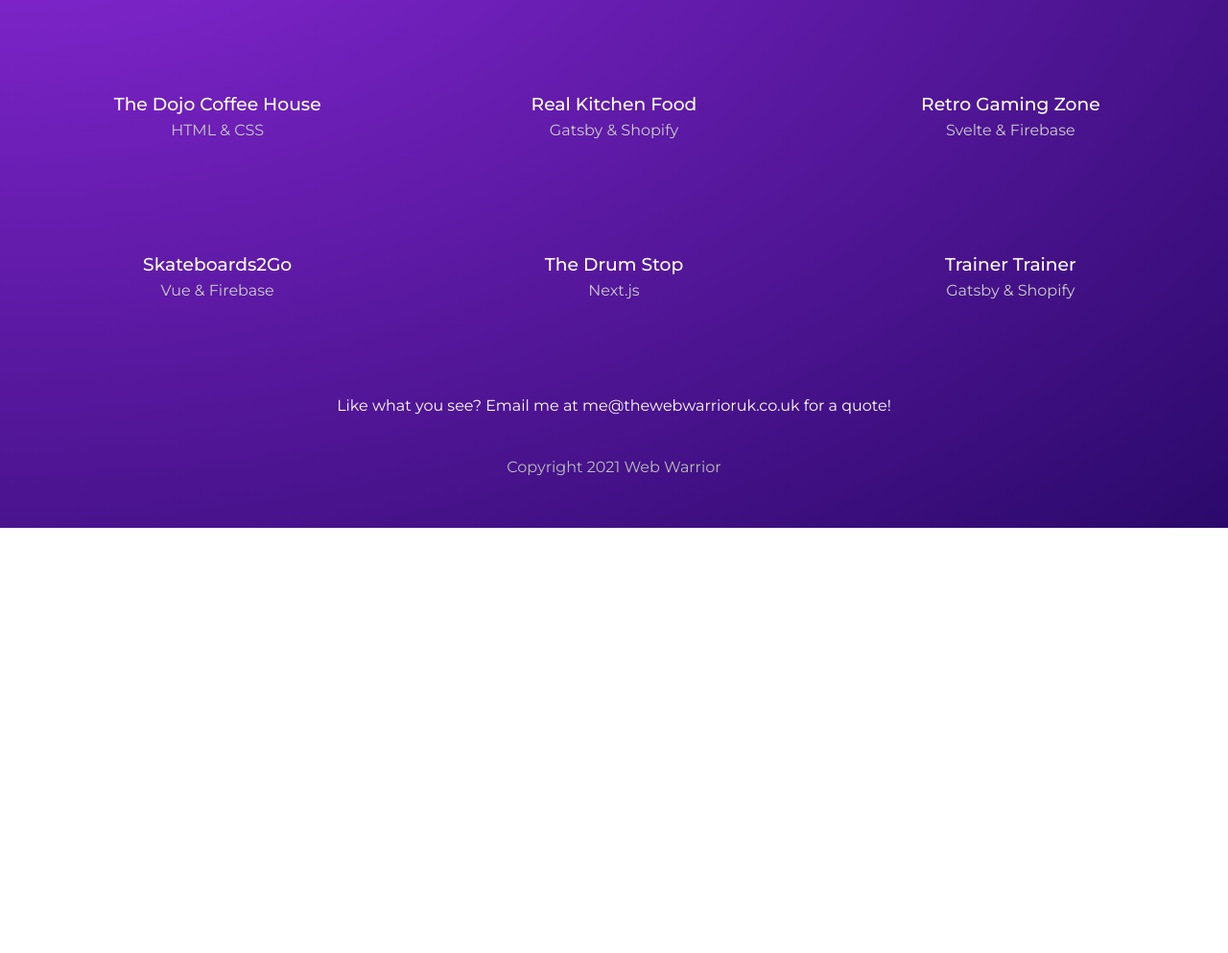
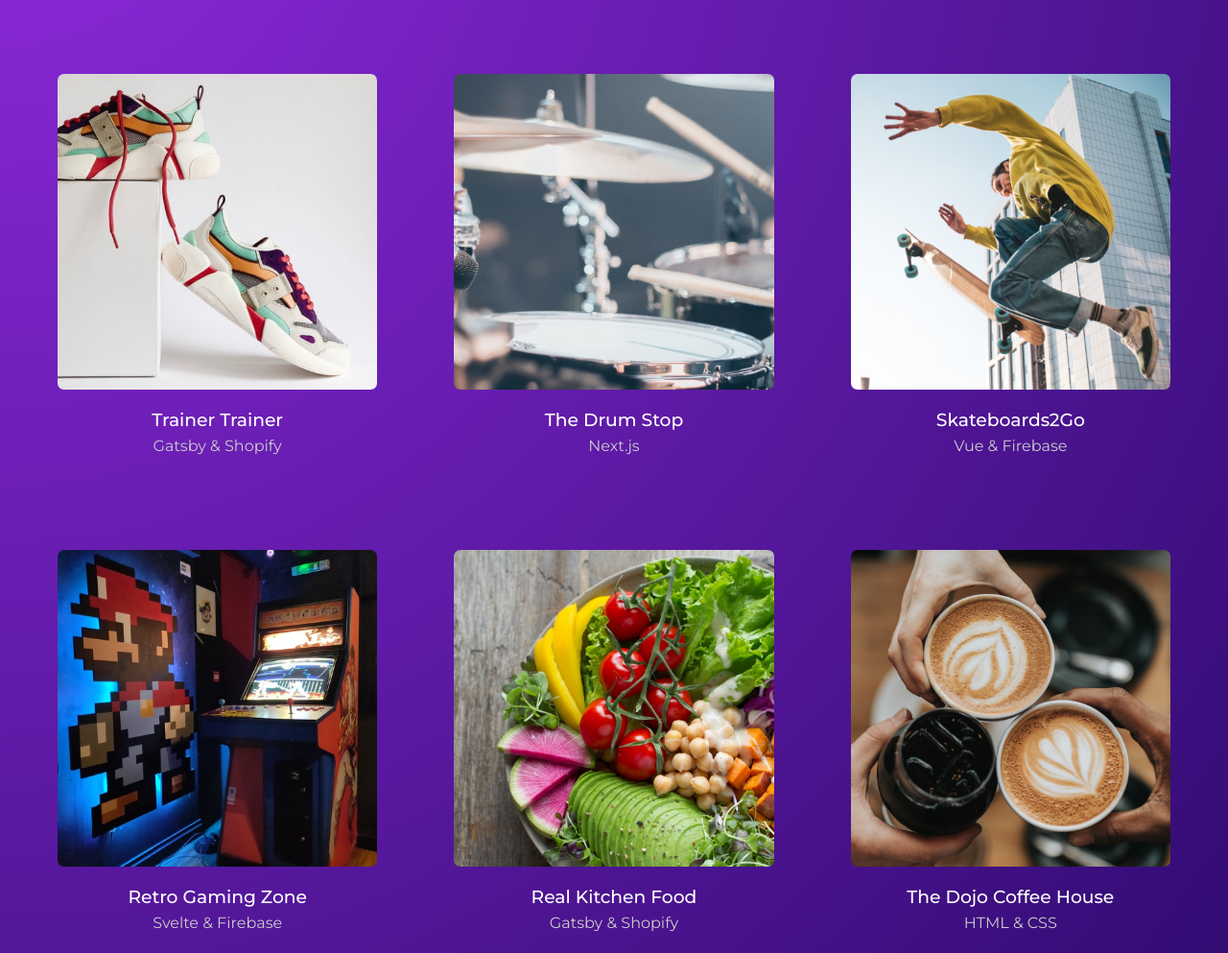
Before and after one commit to BallPanupan/Gatsby_tutorial-, a Gatsby site: page /projects in a window 1280 px wide. Shown: the part 250-1243 px from the top of the page at 96% size. Before the commit the page ends 800 px from the top, so only its background shows below. Built offline with nearby package versions, Linux system fonts and the light colour scheme; Gatsby itself is replaced by a stand-in of ours.

Commit message:
GatsbyImageSharpFluid

```diff
--- a/gatsby-config.js
+++ b/gatsby-config.js
@@ -29,6 +29,6 @@
     title: 'Web Warrior',
     description: 'web dev portfolio',
     copyright: 'This website is copyright 2021 Web Warrior',
-    contact: 'me@thewebwarrioruk.co.uk',
+    contact: 'Ball085573@hotmail.com',
   },
 }
--- a/src/pages/projects/index.js
+++ b/src/pages/projects/index.js
@@ -1,9 +1,11 @@
-import { graphql, Link } from 'gatsby';
 import React from 'react'
 import Layout from '../../components/Layout'
 import styles from '../../styles/projects.module.css'
+import { Link, graphql } from 'gatsby'
+import Img from "gatsby-image"
 
 const Projects = ({ data }) => {
+  console.log(data)
   const projects = data.projects.nodes
   const contact = data.contact.siteMetadata.contact
 
@@ -13,16 +15,17 @@ const Projects = ({ data }) => {
         <h2>Portfolio</h2>
         <h3>Projects & Websites I've Created</h3>
         <div className={styles.projects}>
-          { projects.map(project => (
-            <Link to={ "/projects" + project.frontmatter.slug } key={project.id } >
+          {projects.map(project => (
+            <Link to={"/projects/" + project.frontmatter.slug} key={project.id}>
               <div>
+                <Img fluid={project.frontmatter.thumb.childImageSharp.fluid} />
                 <h3>{ project.frontmatter.title }</h3>
                 <p>{ project.frontmatter.stack }</p>
               </div>
             </Link>
-          )) }
+          ))}
         </div>
-        <p>Like what you see? Email me at { contact } for a quote!</p>
+        <p>Likewhat you see? email me at {contact} for a quote!</p>
       </div>
     </Layout>
   );
@@ -30,14 +33,22 @@ const Projects = ({ data }) => {
 
 export default Projects
 
+// export page query
 export const query = graphql`
   query ProjectsPage {
-    projects: allMarkdownRemark(sort: {fields: frontmatter___date, order: ASC}) {
+    projects: allMarkdownRemark(sort: {order: DESC, fields: frontmatter___date}) {
       nodes {
         frontmatter {
+          slug
           stack
           title
-          slug
+          thumb {
+            childImageSharp {
+              fluid {
+                ...GatsbyImageSharpFluid
+              }
+            }
+          }
         }
         id
       }
--- a/src/projects/dojo-coffe-house.md
+++ b/src/projects/dojo-coffe-house.md
@@ -3,6 +3,8 @@ title: The Dojo Coffee House
 stack: HTML & CSS
 slug: the-dojo-coffee-house ball X
 date: 2022-03-01 10:09:33
+thumb: ../images/thumbs/coffee.png
+featuredImg: ../images/featured/coffee-banner.png
 ---
 
 Lorem ninja ipsum dolor sit amet, consectetuer adipiscing elit, sed diam nonummy nibh euismod tincidunt ut laoreet dolore magna aliquam erat volutpat. Ut ninja wisi enim ad minim veniam, quis nostrud exerci tation ullamcorper suscipit ninja lobortis nisl ut aliquip ex ea commodo consequat. Duis ninja autem vel eum iriure dolor in hendrerit in vulputate ninja velit esse molestie consequat, vel illum dolore eu feugiat nulla ninja facilisis at vero eros et accumsan et iusto odio dignissim qui blandit praesent luptatum zzril delenit augue duis dolore te feugait nulla facilisi. Nam ninja ipsum liber tempor cum soluta nobis eleifend option congue nihil imperdiet doming id quod mazim placerat facer possim assum. Typi ninja non habent claritatem insitam; est usus legentis in iis qui facit eorum claritatem. Investigationes ninja demonstraverunt lectores legere me lius quod ii legunt saepius. Claritas ninja est etiam processus dynamicus, qui ninja sequitur mutationem consuetudium lectorum. Mirum ninja est notare quam littera gothica, quam nunc putamus parum claram, anteposuerit litterarum formas humanitatis per seacula quarta decima et quinta decima. Eodem ninja ipsum modo typi, qui nunc nobis videntur parum clari, fiant sollemnes in ninja futurum.
--- a/src/projects/real-kitchen-food.md
+++ b/src/projects/real-kitchen-food.md
@@ -3,6 +3,8 @@ title: Real Kitchen Food
 stack: Gatsby & Shopify
 slug: real-kitchen-food
 date: 2022-03-02 10:09:48
+thumb: ../images/thumbs/food.png
+featuredImg: ../images/featured/food-banner.png
 ---
 
 Lorem ninja ipsum dolor sit amet, consectetuer adipiscing elit, sed diam nonummy nibh euismod tincidunt ut laoreet dolore magna aliquam erat volutpat. Ut ninja wisi enim ad minim veniam, quis nostrud exerci tation ullamcorper suscipit ninja lobortis nisl ut aliquip ex ea commodo consequat. Duis ninja autem vel eum iriure dolor in hendrerit in vulputate ninja velit esse molestie consequat, vel illum dolore eu feugiat nulla ninja facilisis at vero eros et accumsan et iusto odio dignissim qui blandit praesent luptatum zzril delenit augue duis dolore te feugait nulla facilisi. Nam ninja ipsum liber tempor cum soluta nobis eleifend option congue nihil imperdiet doming id quod mazim placerat facer possim assum. Typi ninja non habent claritatem insitam; est usus legentis in iis qui facit eorum claritatem. Investigationes ninja demonstraverunt lectores legere me lius quod ii legunt saepius. Claritas ninja est etiam processus dynamicus, qui ninja sequitur mutationem consuetudium lectorum. Mirum ninja est notare quam littera gothica, quam nunc putamus parum claram, anteposuerit litterarum formas humanitatis per seacula quarta decima et quinta decima. Eodem ninja ipsum modo typi, qui nunc nobis videntur parum clari, fiant sollemnes in ninja futurum.
--- a/src/projects/retro-gaming-zone.md
+++ b/src/projects/retro-gaming-zone.md
@@ -3,6 +3,8 @@ title: Retro Gaming Zone
 stack: Svelte & Firebase
 slug: retro-gaming-zone
 date: 2022-03-03 10:09:54
+thumb: ../images/thumbs/gaming.png
+featuredImg: ../images/featured/gaming-banner.png
 ---
 
 Lorem ninja ipsum dolor sit amet, consectetuer adipiscing elit, sed diam nonummy nibh euismod tincidunt ut laoreet dolore magna aliquam erat volutpat. Ut ninja wisi enim ad minim veniam, quis nostrud exerci tation ullamcorper suscipit ninja lobortis nisl ut aliquip ex ea commodo consequat. Duis ninja autem vel eum iriure dolor in hendrerit in vulputate ninja velit esse molestie consequat, vel illum dolore eu feugiat nulla ninja facilisis at vero eros et accumsan et iusto odio dignissim qui blandit praesent luptatum zzril delenit augue duis dolore te feugait nulla facilisi. Nam ninja ipsum liber tempor cum soluta nobis eleifend option congue nihil imperdiet doming id quod mazim placerat facer possim assum. Typi ninja non habent claritatem insitam; est usus legentis in iis qui facit eorum claritatem. Investigationes ninja demonstraverunt lectores legere me lius quod ii legunt saepius. Claritas ninja est etiam processus dynamicus, qui ninja sequitur mutationem consuetudium lectorum. Mirum ninja est notare quam littera gothica, quam nunc putamus parum claram, anteposuerit litterarum formas humanitatis per seacula quarta decima et quinta decima. Eodem ninja ipsum modo typi, qui nunc nobis videntur parum clari, fiant sollemnes in ninja futurum.
--- a/src/projects/skateboards2go.md
+++ b/src/projects/skateboards2go.md
@@ -3,6 +3,8 @@ title: Skateboards2Go
 stack: Vue & Firebase
 slug: skateboards-to-go
 date: 2022-03-04 10:10:06
+thumb: ../images/thumbs/skate.png
+featuredImg: ../images/featured/skate-banner.png
 ---
 
 Lorem ninja ipsum dolor sit amet, consectetuer adipiscing elit, sed diam nonummy nibh euismod tincidunt ut laoreet dolore magna aliquam erat volutpat. Ut ninja wisi enim ad minim veniam, quis nostrud exerci tation ullamcorper suscipit ninja lobortis nisl ut aliquip ex ea commodo consequat. Duis ninja autem vel eum iriure dolor in hendrerit in vulputate ninja velit esse molestie consequat, vel illum dolore eu feugiat nulla ninja facilisis at vero eros et accumsan et iusto odio dignissim qui blandit praesent luptatum zzril delenit augue duis dolore te feugait nulla facilisi. Nam ninja ipsum liber tempor cum soluta nobis eleifend option congue nihil imperdiet doming id quod mazim placerat facer possim assum. Typi ninja non habent claritatem insitam; est usus legentis in iis qui facit eorum claritatem. Investigationes ninja demonstraverunt lectores legere me lius quod ii legunt saepius. Claritas ninja est etiam processus dynamicus, qui ninja sequitur mutationem consuetudium lectorum. Mirum ninja est notare quam littera gothica, quam nunc putamus parum claram, anteposuerit litterarum formas humanitatis per seacula quarta decima et quinta decima. Eodem ninja ipsum modo typi, qui nunc nobis videntur parum clari, fiant sollemnes in ninja futurum.
--- a/src/projects/the-drum-stop.md
+++ b/src/projects/the-drum-stop.md
@@ -3,6 +3,8 @@ title: The Drum Stop
 stack: Next.js
 slug: the-drum-stop
 date: 2022-03-05 10:10:12
+thumb: ../images/thumbs/drums.png
+featuredImg: ../images/featured/drums-banner.png
 ---
 
 Lorem ninja ipsum dolor sit amet, consectetuer adipiscing elit, sed diam nonummy nibh euismod tincidunt ut laoreet dolore magna aliquam erat volutpat. Ut ninja wisi enim ad minim veniam, quis nostrud exerci tation ullamcorper suscipit ninja lobortis nisl ut aliquip ex ea commodo consequat. Duis ninja autem vel eum iriure dolor in hendrerit in vulputate ninja velit esse molestie consequat, vel illum dolore eu feugiat nulla ninja facilisis at vero eros et accumsan et iusto odio dignissim qui blandit praesent luptatum zzril delenit augue duis dolore te feugait nulla facilisi. Nam ninja ipsum liber tempor cum soluta nobis eleifend option congue nihil imperdiet doming id quod mazim placerat facer possim assum. Typi ninja non habent claritatem insitam; est usus legentis in iis qui facit eorum claritatem. Investigationes ninja demonstraverunt lectores legere me lius quod ii legunt saepius. Claritas ninja est etiam processus dynamicus, qui ninja sequitur mutationem consuetudium lectorum. Mirum ninja est notare quam littera gothica, quam nunc putamus parum claram, anteposuerit litterarum formas humanitatis per seacula quarta decima et quinta decima. Eodem ninja ipsum modo typi, qui nunc nobis videntur parum clari, fiant sollemnes in ninja futurum.
--- a/src/projects/trainer-trainer.md
+++ b/src/projects/trainer-trainer.md
@@ -3,6 +3,8 @@ title: Trainer Trainer
 stack: Gatsby & Shopify
 slug: trainer-trainer
 date: 2022-03-06 10:10:25
+thumb: ../images/thumbs/shoes.png
+featuredImg: ../images/featured/shoes-banner.png
 ---
 
 Lorem ninja ipsum dolor sit amet, consectetuer adipiscing elit, sed diam nonummy nibh euismod tincidunt ut laoreet dolore magna aliquam erat volutpat. Ut ninja wisi enim ad minim veniam, quis nostrud exerci tation ullamcorper suscipit ninja lobortis nisl ut aliquip ex ea commodo consequat. Duis ninja autem vel eum iriure dolor in hendrerit in vulputate ninja velit esse molestie consequat, vel illum dolore eu feugiat nulla ninja facilisis at vero eros et accumsan et iusto odio dignissim qui blandit praesent luptatum zzril delenit augue duis dolore te feugait nulla facilisi. Nam ninja ipsum liber tempor cum soluta nobis eleifend option congue nihil imperdiet doming id quod mazim placerat facer possim assum. Typi ninja non habent claritatem insitam; est usus legentis in iis qui facit eorum claritatem. Investigationes ninja demonstraverunt lectores legere me lius quod ii legunt saepius. Claritas ninja est etiam processus dynamicus, qui ninja sequitur mutationem consuetudium lectorum. Mirum ninja est notare quam littera gothica, quam nunc putamus parum claram, anteposuerit litterarum formas humanitatis per seacula quarta decima et quinta decima. Eodem ninja ipsum modo typi, qui nunc nobis videntur parum clari, fiant sollemnes in ninja futurum.
```
Also changed, not shown: src/images/featured/coffee-banner.png (added), src/images/featured/drums-banner.png (added), src/images/featured/food-banner.png (added), src/images/featured/gaming-banner.png (added), src/images/featured/shoes-banner.png (added), src/images/featured/skate-banner.png (added), src/images/thumbs/coffee.png (added), src/images/thumbs/drums.png (added), src/images/thumbs/food.png (added), src/images/thumbs/gaming.png (added), src/images/thumbs/shoes.png (added), src/images/thumbs/skate.png (added).
